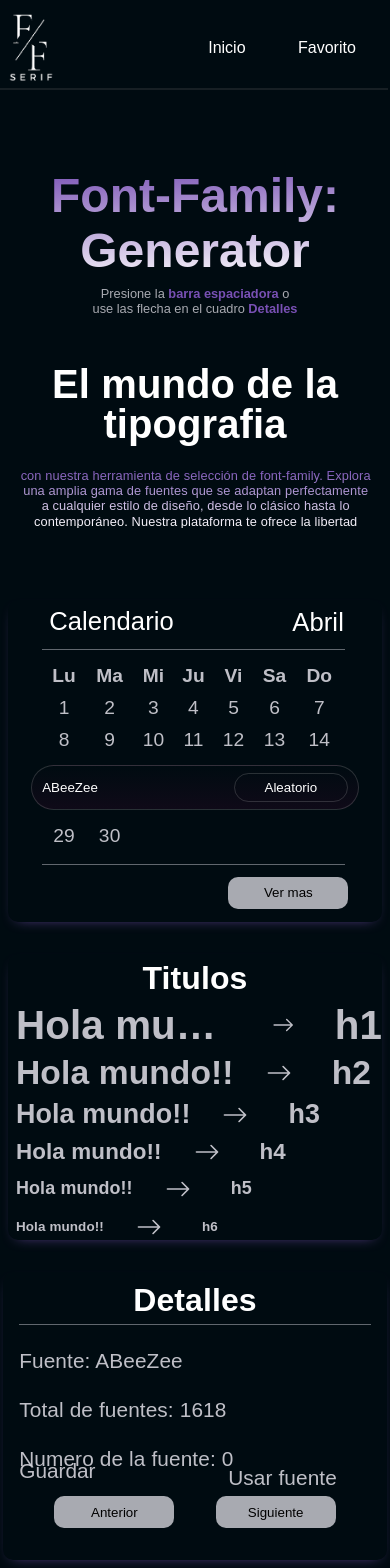
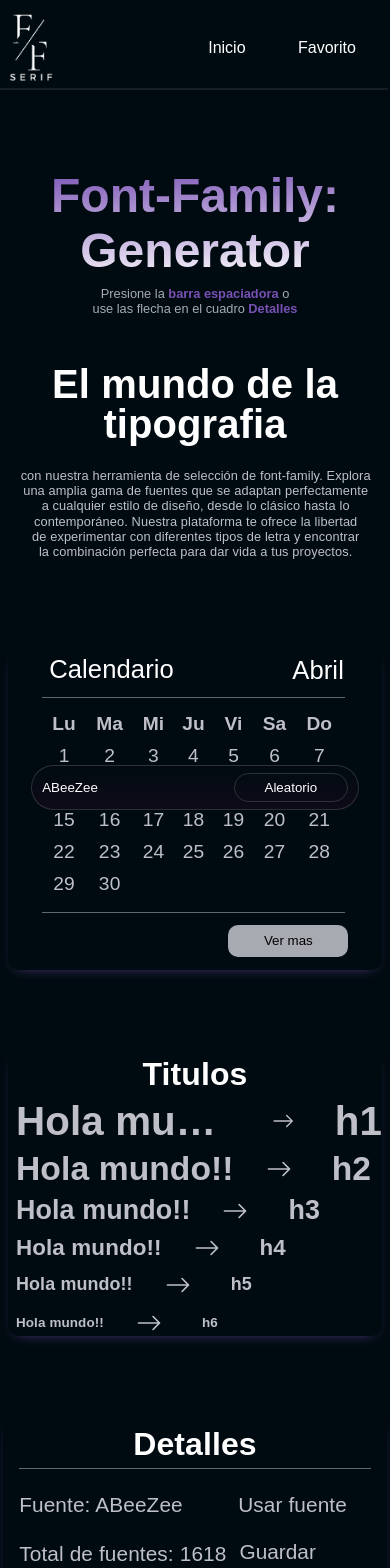
Before and after one commit to Alan-Ribeca/Font-Family, a React (Vite) app: page / in a window 390 px wide. Shown: the top 1568 px of the page. Built offline with nearby package versions, Linux system fonts and the light colour scheme; no server answers; a web font is replaced by a local one.

Commit message:
empezando con el responsi

```diff
--- a/src/components/grid/contenedor.scss
+++ b/src/components/grid/contenedor.scss
@@ -100,6 +100,7 @@
   .container .grid {
     display: flex;
     flex-direction: column;
+    gap: 5rem;
   }
 }
 
--- a/src/components/gridCuatro/gridCuatro.scss
+++ b/src/components/gridCuatro/gridCuatro.scss
@@ -125,6 +125,19 @@
   }
 }
 
+@media screen and (max-width: 1750px) {
+  .containerGridCuatro .containerBoton{
+    .btnAnterior {
+      left: 5%;
+    }
+
+    .btnSiguiente {
+      right: 3%;
+    }
+
+  }
+}
+
 @media screen and (max-width: 1536px) {
   .containerGridCuatro {
     grid-column: 1 / 3;
@@ -139,13 +152,19 @@
       text-overflow: ellipsis;
     }
 
+    .save {
+      top: 43%;
+      right: 19.5%;
+      margin: 0;
+    }
+
     .nombreFuente-usar {
       top: 3%;
       right: 12%;
 
       .fuenteA {
         position: absolute;
-        top: 23.5%;
+        top: 26.5%;
         right: 13%;
       }
     }
@@ -159,6 +178,10 @@
 @media screen and (max-width: 1000px) {
   .containerGridCuatro {
     width: 50%;
+
+    .save {
+      right: 20.5%;
+    }
 
     .aleatorio {
       display: block;
@@ -175,15 +198,14 @@
   }
 }
 
-@media screen and (max-width: 750px) {
-  .containerGridCuatro {
-    width: 67%;
-  }
-}
 
 @media screen and (max-width: 750px) {
   .containerGridCuatro {
     width: 94%;
+
+    .save {
+      right: 18.5%;
+    }
   }
 }
 
@@ -200,7 +222,8 @@
       margin: -1.5rem 0;
 
       .fuenteA {
-        top: 68%;
+        top: 27.5%;
+        right: 10.4%;
       }
     }
 
--- a/src/components/gridUno/gridUno.scss
+++ b/src/components/gridUno/gridUno.scss
@@ -65,14 +65,6 @@
       height: 60px;
       line-height: 1.2;
       border-radius: 4px;
-      background-image: linear-gradient(
-        to bottom,
-        rgba(123, 82, 185, 0.9725490196),
-        rgb(255, 255, 255)
-        );
-        -webkit-background-clip: text; /* Clip degradado a las letras */
-        background-clip: text;
-        -webkit-text-fill-color: transparent; /* Oculta el color del texto */
     }
 
     &::after {
@@ -159,6 +151,7 @@
       width: 99%;
       max-width: 99%;
       margin: 1.5rem 0 0 0;
+      font-size: 0.8rem;
     }
     &::after {
       bottom: 25%;
@@ -175,7 +168,6 @@
     }
 
     .pGridUno {
-      font-size: 0.8rem;
       width: 95%;
       padding-left: 10px;
     }
```
